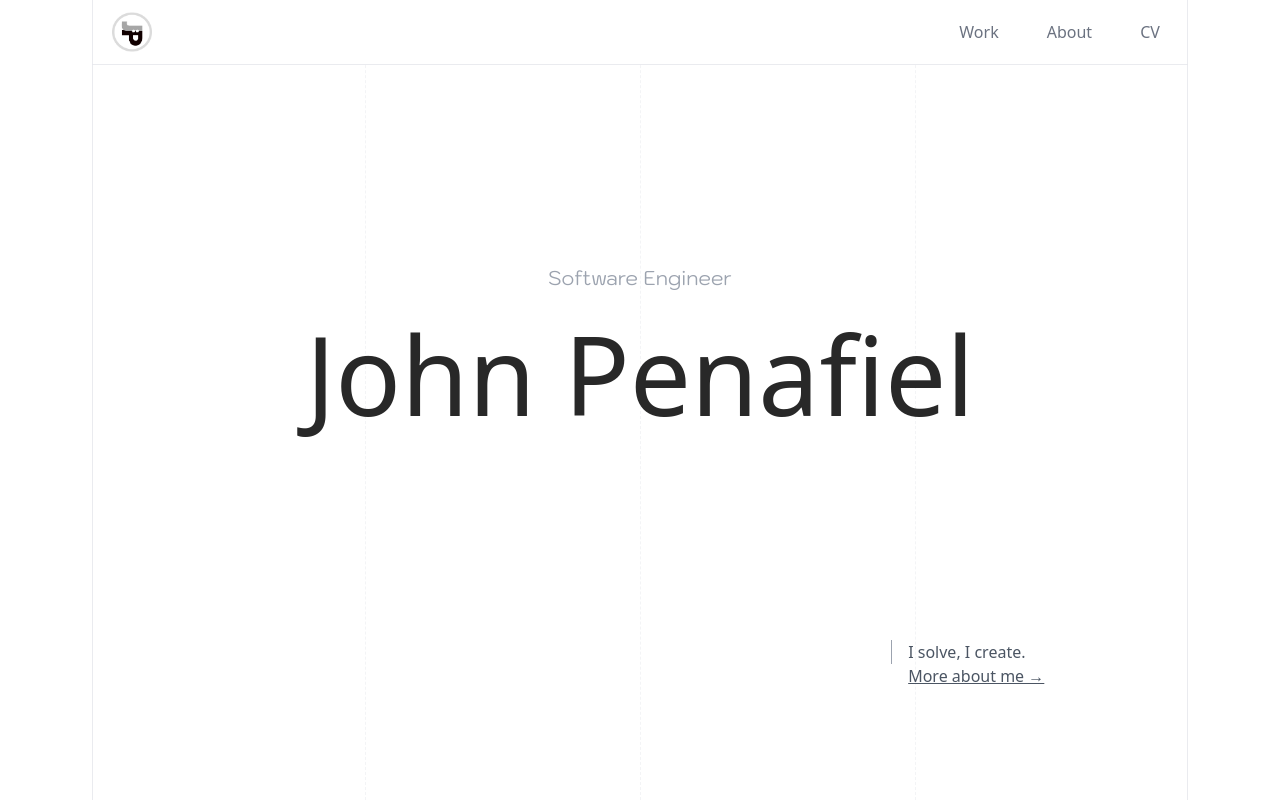
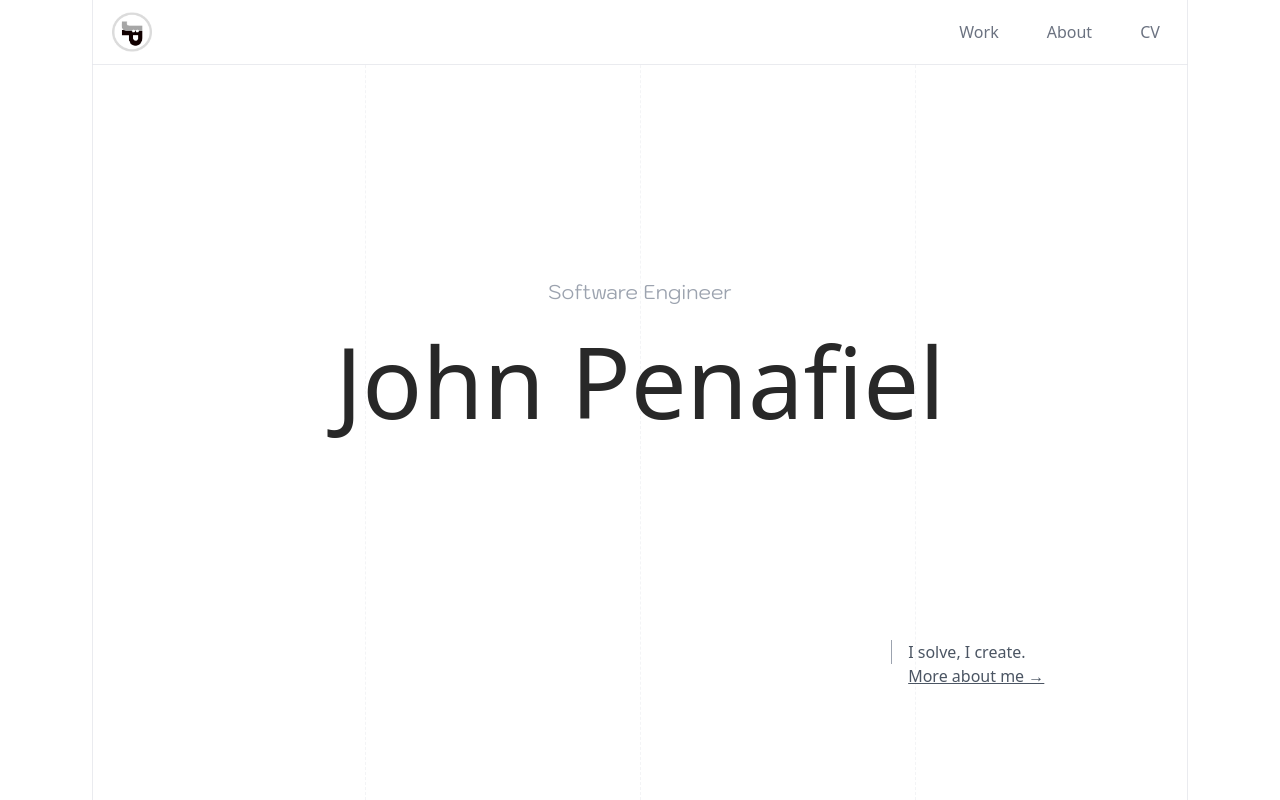
Before and after one commit to johnjohnpenafiel/Portfolio, a Next.js app: page / in a window 1280 px wide. Shown: the top 800 px of the page. Built offline with nearby package versions, Linux system fonts and the light colour scheme.

Commit message:
updates title size

```diff
--- a/tailwind.config.ts
+++ b/tailwind.config.ts
@@ -15,7 +15,7 @@ const config: Config = {
       "3xl": "1.953rem",
       "4xl": "2.441rem",
       "5xl": "4.5rem",
-      title: "6.8rem",
+      title: "6.2rem",
     },
     extend: {
       colors: {
```
